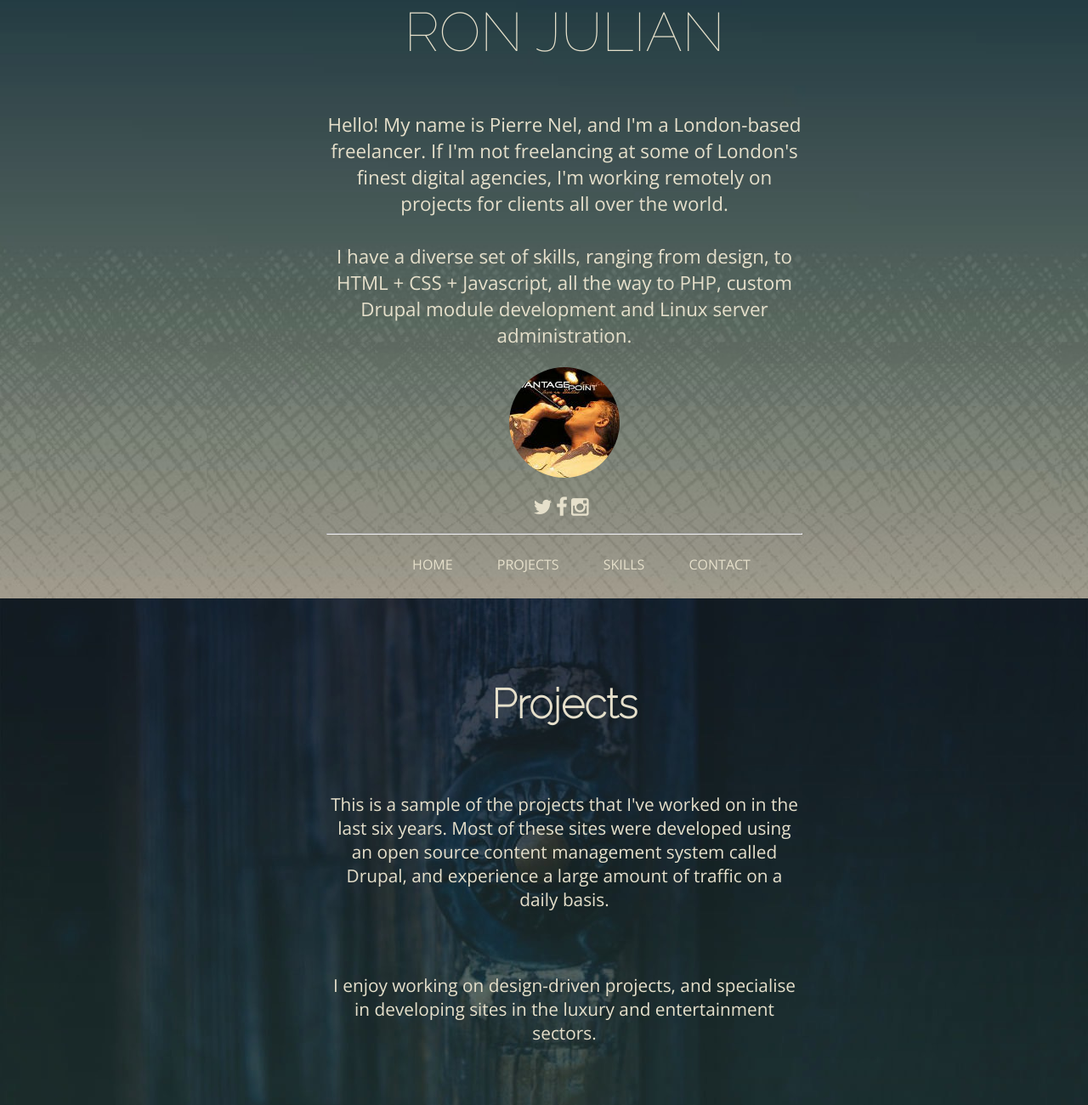
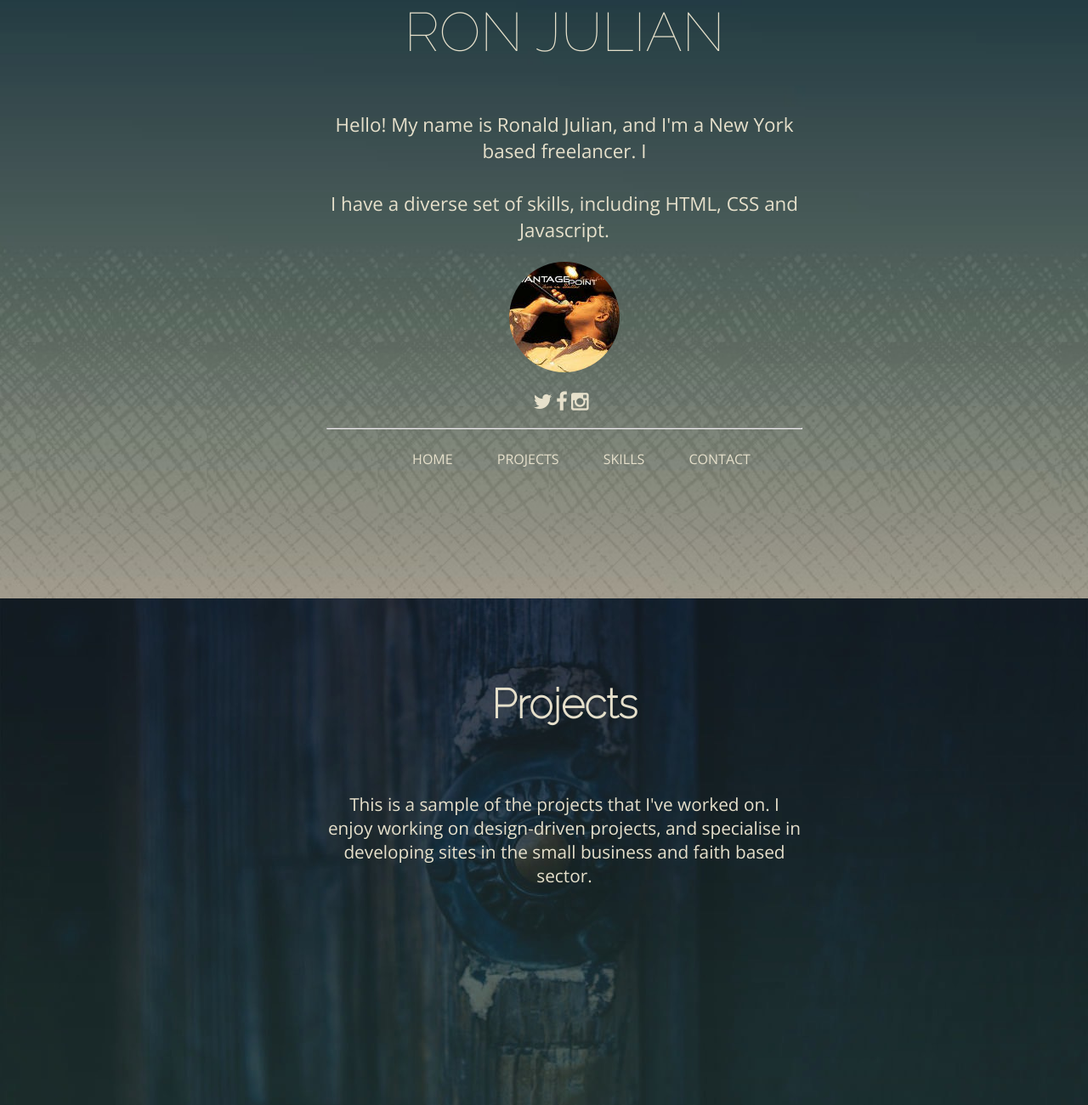
Before and after one commit to ronaldjj80/Portfolio, a plain HTML site: page index.html in a window 1280 px wide. Shown: the top 1300 px of the page at 85% size. Drawn offline with nearby package versions, Linux system fonts and the light colour scheme.

Commit message:
edit text complete

```diff
--- a/index.html
+++ b/index.html
@@ -15,10 +15,10 @@
 	  <div class="content">
 	  <a name="home"></a>
 	  	<h1>RON JULIAN</h1>
-	  	<p>Hello! My name is Pierre Nel, and I'm a London-based freelancer. If I'm not freelancing at some of London's finest digital agencies, I'm working remotely on projects for clients all over the world.
+	  	<p>Hello! My name is Ronald Julian, and I'm a New York based freelancer. I
         <br>
         <br>
-        I have a diverse set of skills, ranging from design, to HTML + CSS + Javascript, all the way to PHP, custom Drupal module development and Linux server administration.</p>
+        I have a diverse set of skills, including HTML, CSS  and Javascript. </p>
         <img src="images/profileimg.jpg">
         <div class="links">
            <ul class="icons">
@@ -49,9 +49,7 @@
 	    <a name="projects"></a>
 		<div class="content">
 		   <h2>Projects</h2>
-		   <p>This is a sample of the projects that I've worked on in the last six years. Most of these sites were developed using an open source content management system called Drupal, and experience a large amount of traffic on a daily basis.</p>
-
-           <p>I enjoy working on design-driven projects, and specialise in developing sites in the luxury and entertainment sectors.</p>
+		   <p>This is a sample of the projects that I've worked on. I enjoy working on design-driven projects, and specialise in developing sites in the small business and faith based sector.</p>
         </div>
 	</section>
 
@@ -80,7 +78,7 @@
 	    <a name="skills"></a>
 	   <div class="content">
 	    <h1>Skills</h1>
-	    <p>I have a wide range of skills that include design (and working closely with designers), front-end development (HTML5, CSS3, Javascript, Responsive, UX), back-end development using open source technologies (PHP, Drupal, Django and Ruby on Rails), Linux server system administration, load balancing (Varnish and Memcached), deployment and performance tuning (Apache, MySQL and NGinx).</p>
+	    <p>I have a wide range of skills that include design (and working closely with designers), front-end development (HTML5, CSS3, Javascript,).</p>
 	    </div>
 	</section>
 	<section class="contact">
```
